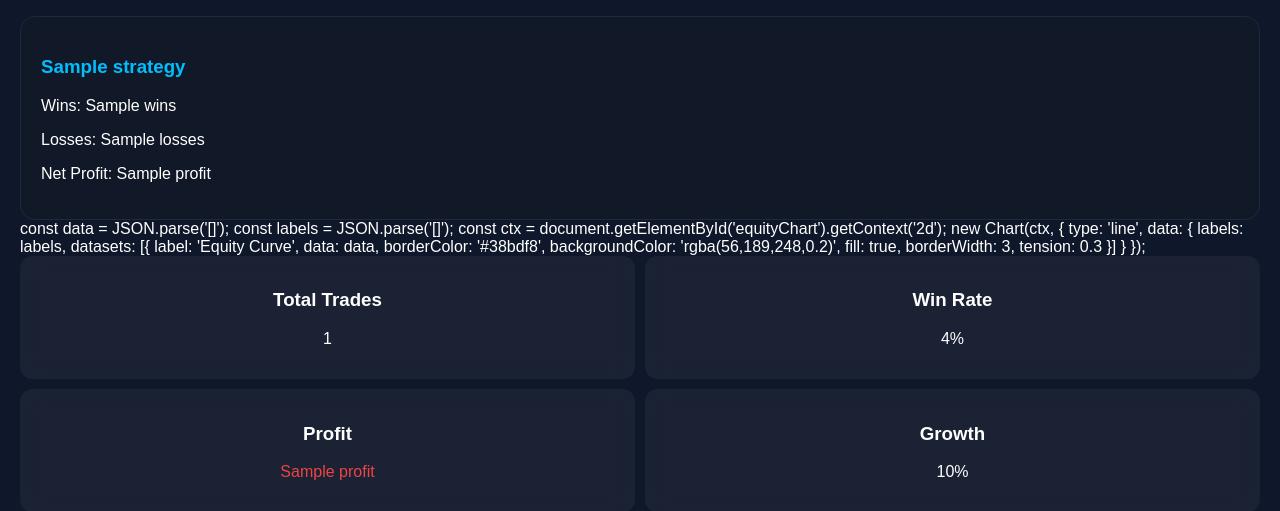
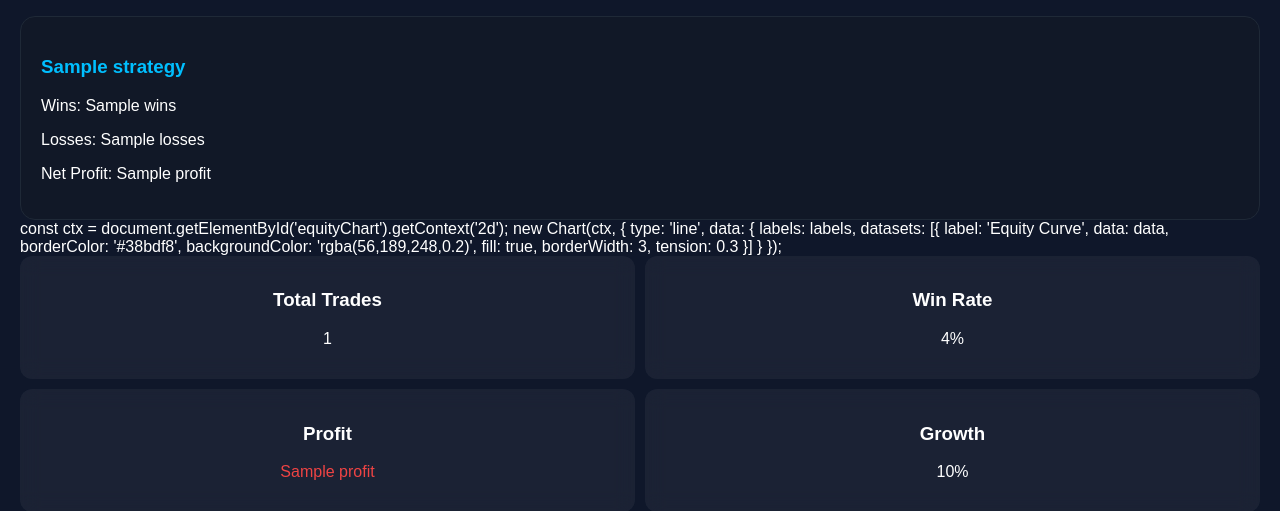
Before and after one commit to Lubsmatt/TradeGuard, a Flask app: template templates/monthly.html in a window 1280 px wide. Shown: the part 627-1138 px from the top of the page. Run offline with Flask 3, Linux system fonts and the light colour scheme; the template is opened without the code that fills it: most values are stand-ins (such as "Sample title", 1, 10 or a date in 2020).

Commit message:
Fixed equity curve dates and image popup viewer

```diff
--- a/templates/monthly.html
+++ b/templates/monthly.html
@@ -45,8 +45,7 @@
 <script>
 console.log("Monthly page loaded");
 </script>
-const data = JSON.parse('{{ equity_data | tojson | safe }}');
-const labels = JSON.parse('{{ equity_labels | tojson | safe }}');
+
 
 const ctx = document.getElementById('equityChart').getContext('2d');
 
```
